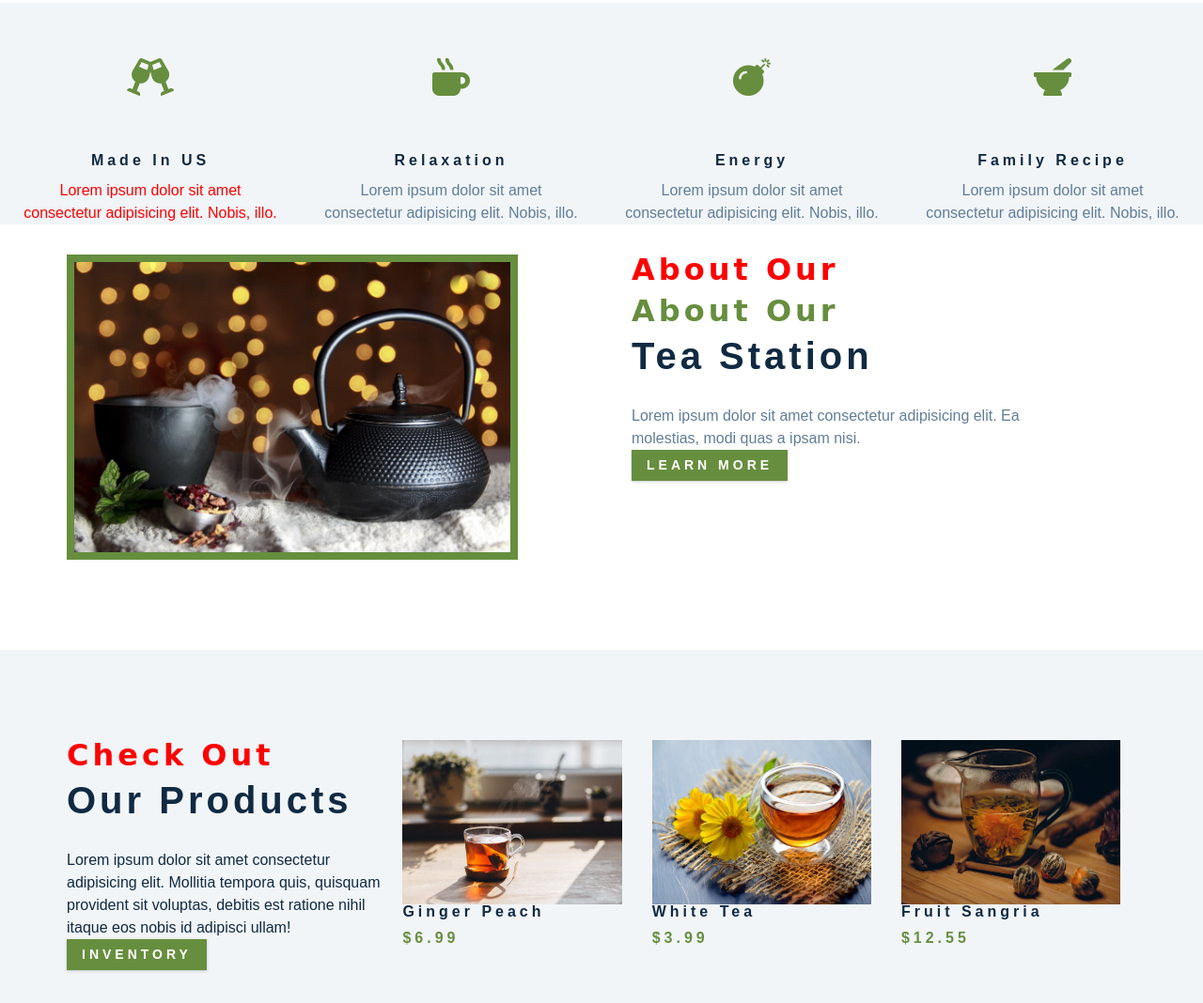
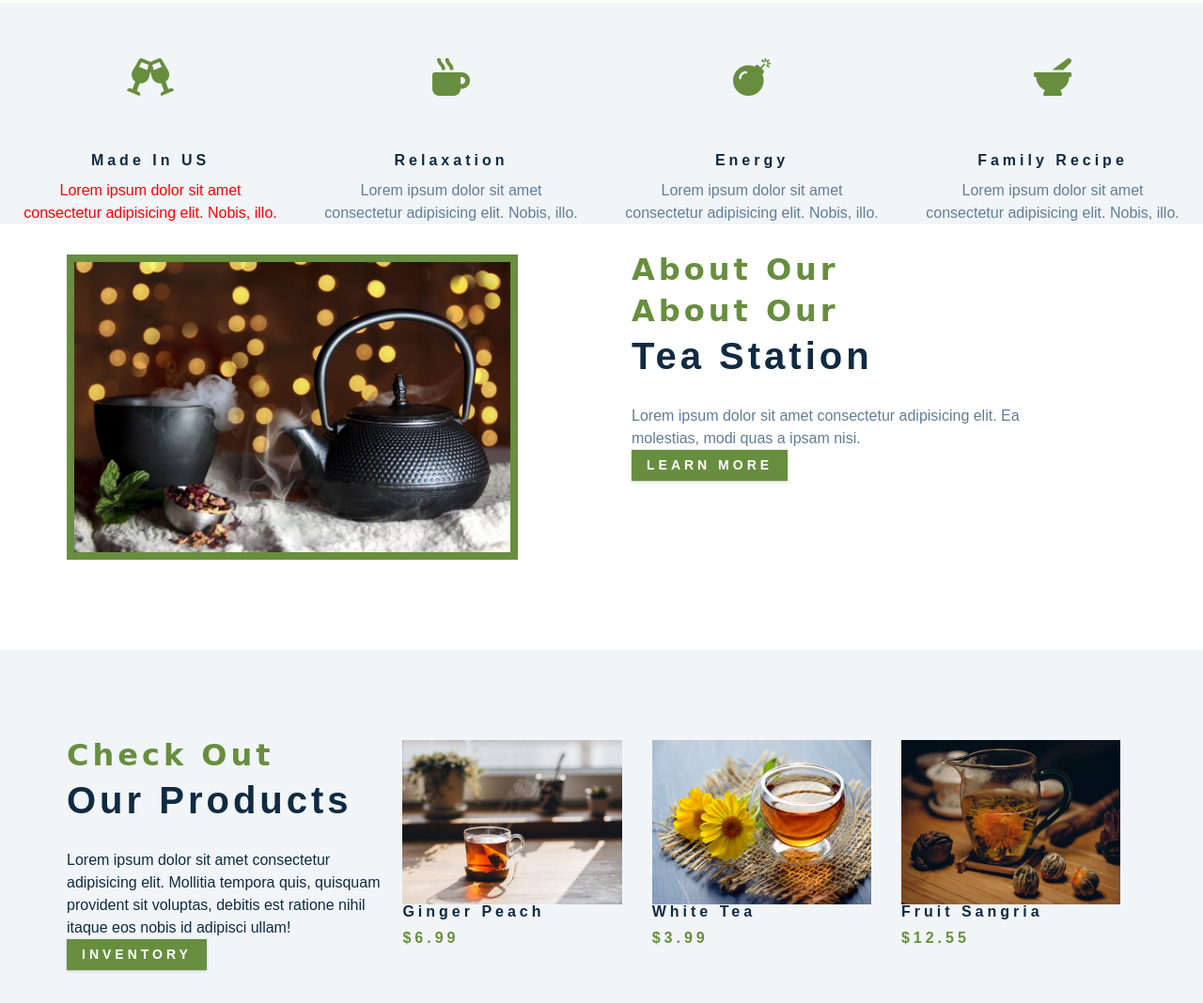
Before and after one commit to soorajjvs/tea-station, a plain HTML site: page index.html in a window 1280 px wide. Shown: the part 837-1905 px from the top of the page at 94% size. Drawn offline with Linux system fonts and the light colour scheme; a web font is replaced by a local one.

Commit message:
Update styles.css

```diff
--- a/css/styles.css
+++ b/css/styles.css
@@ -349,7 +349,3 @@ nav li {
     margin-top: 20px;
 
 }
-
-.section-title :nth-child(1) {
-    color: red;
-}
```
